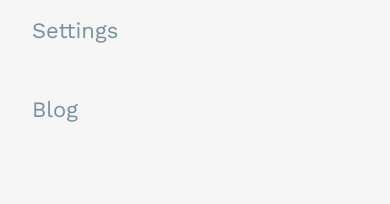
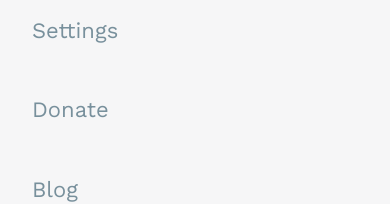
Before and after one commit to deepjyoti30/ytmdl-web-v2, a Vue app: page / in a window 390 px wide. Both pictures are taken after a click on the button 361 px from the left and 32 px from the top of the page. Shown: the part 312-516 px from the top of the page. Built offline with nearby package versions, Linux system fonts and the light colour scheme; some icons are missing; what vue-resource would draw is missing.

Commit message:
Add the donate link in the navbar

```diff
--- a/src/components/Navbar.vue
+++ b/src/components/Navbar.vue
@@ -41,6 +41,11 @@
             /></router-link>
           </div>
           <div class="py-6 text-center">
+            <router-link to="/donate" title="Donate"
+              ><DollarSignIcon class="ml-auto mr-auto link-icon"
+            /></router-link>
+          </div>
+          <div class="py-6 text-center">
             <a href="https://blog.deepjyoti30.dev" target="_blank" title="Blog"
               ><BookIcon class="ml-auto mr-auto link-icon" />
             </a>
@@ -79,6 +84,13 @@
             >
               <span>Settings</span>
             </router-link>
+            <router-link
+              to="/donate"
+              @click.native="toggleBar"
+              class="link-each pl-7"
+            >
+              <span>Donate</span>
+            </router-link>
             <a
               href="https://blog.deepjyoti30.dev"
               target="_blank"
@@ -112,7 +124,8 @@ import {
   XIcon,
   SunIcon,
   BookIcon,
-  ExternalLinkIcon
+  ExternalLinkIcon,
+  DollarSignIcon
 } from "vue-feather-icons";
 
 export default {
@@ -126,7 +139,8 @@ export default {
     XIcon,
     SunIcon,
     BookIcon,
-    ExternalLinkIcon
+    ExternalLinkIcon,
+    DollarSignIcon
   },
   data: () => {
     return {
```
